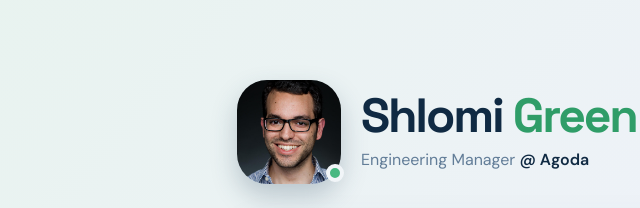
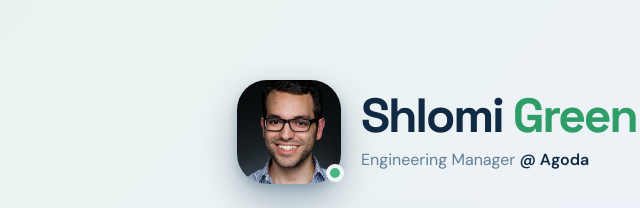
Before and after one commit to shlomki/shlomi-green-landing-page, a plain HTML site: page index.html in a window 1280 px wide. Shown: the top 208 px of the page, 43-683 px from the left. Drawn offline with Linux system fonts and the light colour scheme; no server answers.

Commit message:
Strengthen profile image shadow

```diff
--- a/styles.css
+++ b/styles.css
@@ -12,8 +12,8 @@ body:before { content:''; position:fixed; inset:0; background:linear-gradient(13
 .avatar-wrap { position:relative; flex:0 0 auto; }
 .avatar-button { display:block; padding:0; border:0; border-radius:30px; background:transparent; cursor:zoom-in; }
 .avatar-button:focus-visible { outline:3px solid var(--accent); outline-offset:4px; }
-.avatar { display:block; width:104px; height:104px; border-radius:30px; object-fit:cover; background:#d8e4e9; box-shadow:0 12px 26px #29445e42; transition:transform .2s ease,box-shadow .2s ease; }
-.avatar-button:hover .avatar { transform:scale(1.03); box-shadow:0 18px 38px #29445e52; }
+.avatar { display:block; width:104px; height:104px; border-radius:30px; object-fit:cover; background:#d8e4e9; box-shadow:0 16px 34px #29445e66,0 4px 10px #29445e38; transition:transform .2s ease,box-shadow .2s ease; }
+.avatar-button:hover .avatar { transform:scale(1.03); box-shadow:0 24px 48px #29445e78,0 7px 14px #29445e45; }
 .status-dot { position:absolute; right:-3px; bottom:2px; width:18px; height:18px; border:4px solid #f1f5f8; border-radius:50%; background:#47b881; }
 .eyebrow,.section-kicker { margin:0 0 .2rem; color:var(--accent-dark); font-size:.73rem; font-weight:700; letter-spacing:.12em; text-transform:uppercase; }
 h1,h2 { margin:0; font-family:'Space Grotesk',sans-serif; letter-spacing:-.045em; }
```
